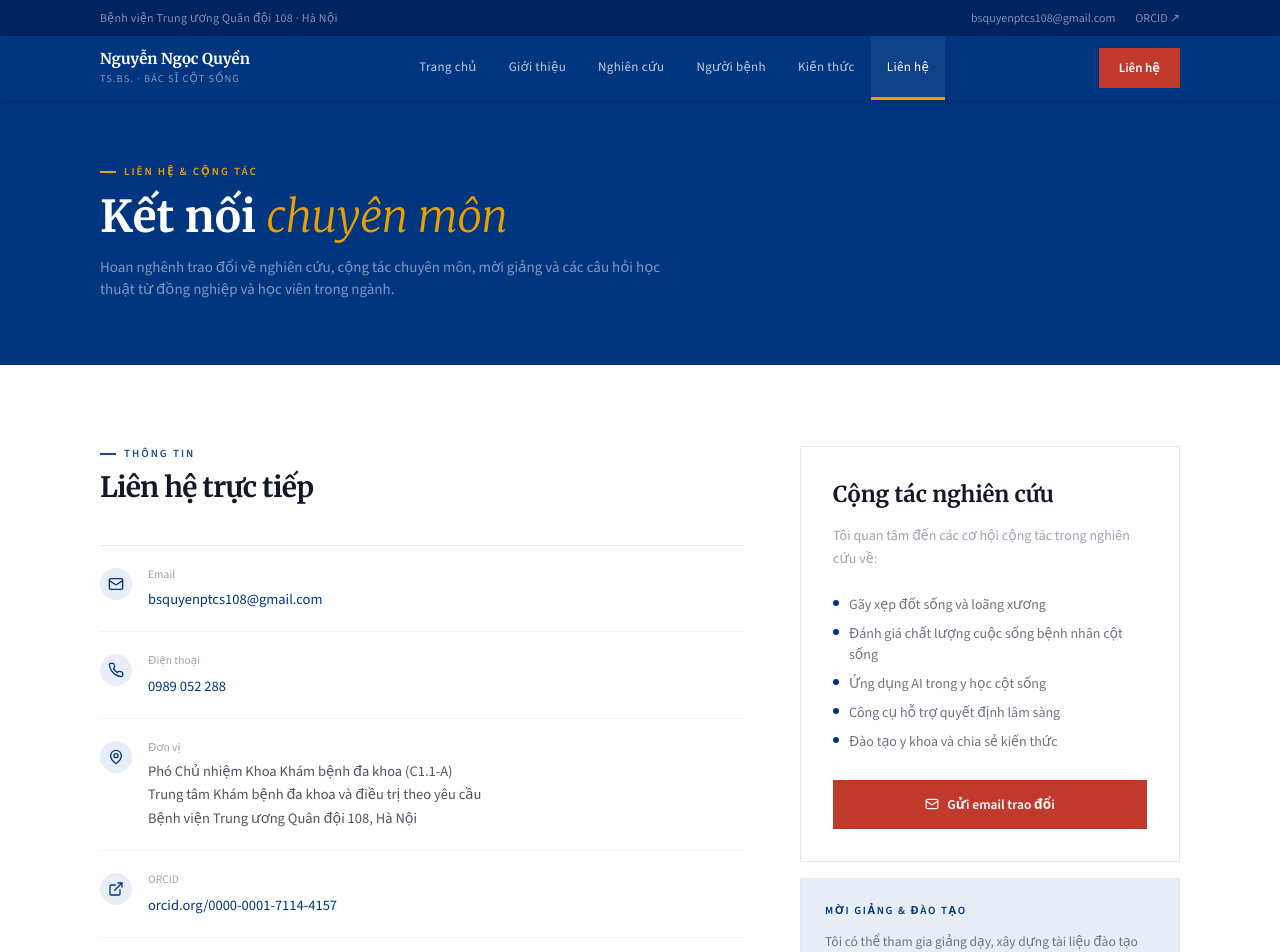
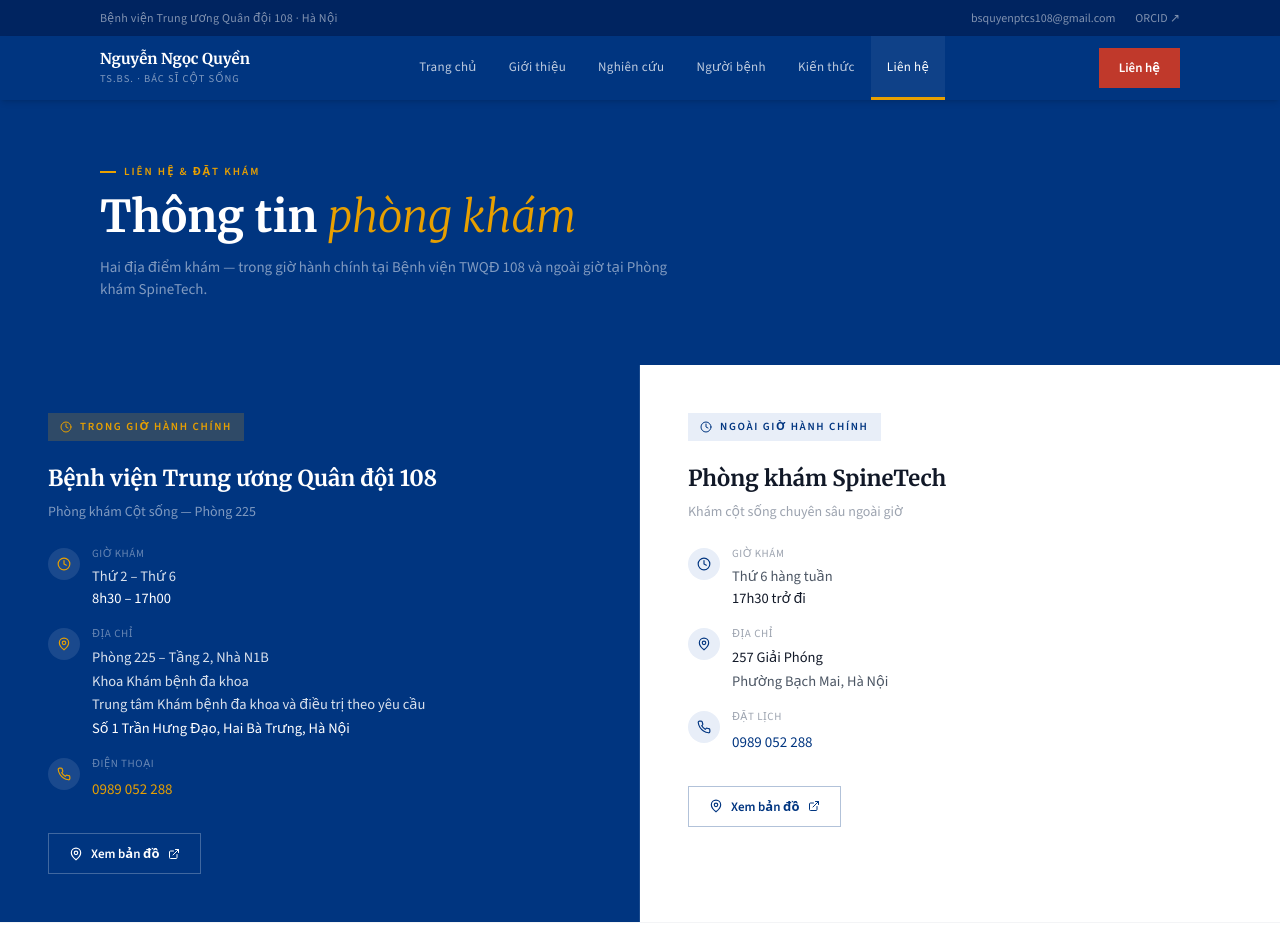
Before and after one commit to Tsquyencotsong-source/bs-quyen-website, a Next.js app: page /contact in a window 1280 px wide. Shown: the top 952 px of the page. Built offline with nearby package versions, Linux system fonts and the light colour scheme.

Commit message:
cap nhat trang lien he va phong kham

```diff
--- a/src/app/contact/page.tsx
+++ b/src/app/contact/page.tsx
@@ -1,11 +1,11 @@
 import type { Metadata } from "next";
-import { Mail, Phone, MapPin, ExternalLink } from "lucide-react";
+import { Mail, Phone, MapPin, Clock, ExternalLink } from "lucide-react";
 import { Container, Section, SectionHeader } from "@/components/Section";
 import { DOCTOR } from "@/data/content";
 
 export const metadata: Metadata = {
-  title: "Liên hệ",
-  description: "Liên hệ TS.BS. Nguyễn Ngọc Quyền để trao đổi nghiên cứu, cộng tác chuyên môn hoặc mời giảng.",
+  title: "Liên hệ & Đặt khám",
+  description: "Thông tin phòng khám, giờ khám và liên hệ TS.BS. Nguyễn Ngọc Quyền.",
 };
 
 export default function ContactPage() {
@@ -13,132 +13,185 @@ export default function ContactPage() {
     <>
       <div className="bg-navy py-12 md:py-16">
         <Container>
-          <p className="eyebrow-gold mb-2">Liên hệ & Cộng tác</p>
+          <p className="eyebrow-gold mb-2">Liên hệ & Đặt khám</p>
           <h1 className="font-serif-brand text-[clamp(28px,4vw,44px)] font-bold text-white leading-tight">
-            Kết nối <em className="font-light italic text-brand-gold">chuyên môn</em>
+            Thông tin <em className="font-light italic text-brand-gold">phòng khám</em>
           </h1>
           <p className="text-[15px] font-light text-white/50 mt-3 max-w-xl">
-            Hoan nghênh trao đổi về nghiên cứu, cộng tác chuyên môn, mời giảng và các câu
-            hỏi học thuật từ đồng nghiệp và học viên trong ngành.
+            Hai địa điểm khám — trong giờ hành chính tại Bệnh viện TWQĐ 108
+            và ngoài giờ tại Phòng khám SpineTech.
           </p>
         </Container>
       </div>
 
+      {/* HAI KHỐI PHÒNG KHÁM */}
+      <div className="grid md:grid-cols-2">
+
+        {/* TRONG GIỜ — Bệnh viện 108 */}
+        <div className="bg-navy px-8 md:px-12 py-12 border-r border-white/10">
+          <div className="inline-flex items-center gap-2 bg-brand-gold/20 text-brand-gold text-[11px] font-semibold tracking-[0.15em] uppercase px-3 py-1.5 mb-6">
+            <Clock size={12} />
+            Trong giờ hành chính
+          </div>
+          <h2 className="font-serif-brand text-[22px] font-bold text-white mb-2 leading-tight">
+            Bệnh viện Trung ương Quân đội 108
+          </h2>
+          <p className="text-[14px] text-white/50 mb-6">Phòng khám Cột sống — Phòng 225</p>
+
+          <ul className="space-y-4 list-none">
+            <li className="flex gap-3 items-start">
+              <div className="w-8 h-8 rounded-full bg-white/10 flex items-center justify-center flex-shrink-0 mt-0.5">
+                <Clock size={14} className="text-brand-gold" />
+              </div>
+              <div>
+                <p className="text-[11px] text-white/40 uppercase tracking-wider mb-1">Giờ khám</p>
+                <p className="text-[14.5px] text-white/85 font-light">
+                  Thứ 2 – Thứ 6<br />
+                  <span className="text-white font-medium">8h30 – 17h00</span>
+                </p>
+              </div>
+            </li>
+            <li className="flex gap-3 items-start">
+              <div className="w-8 h-8 rounded-full bg-white/10 flex items-center justify-center flex-shrink-0 mt-0.5">
+                <MapPin size={14} className="text-brand-gold" />
+              </div>
+              <div>
+                <p className="text-[11px] text-white/40 uppercase tracking-wider mb-1">Địa chỉ</p>
+                <p className="text-[14.5px] text-white/85 font-light leading-relaxed">
+                  Phòng 225 – Tầng 2, Nhà N1B<br />
+                  Khoa Khám bệnh đa khoa<br />
+                  Trung tâm Khám bệnh đa khoa và điều trị theo yêu cầu<br />
+                  <span className="text-white font-medium">Số 1 Trần Hưng Đạo, Hai Bà Trưng, Hà Nội</span>
+                </p>
+              </div>
+            </li>
+            <li className="flex gap-3 items-start">
+              <div className="w-8 h-8 rounded-full bg-white/10 flex items-center justify-center flex-shrink-0 mt-0.5">
+                <Phone size={14} className="text-brand-gold" />
+              </div>
+              <div>
+                <p className="text-[11px] text-white/40 uppercase tracking-wider mb-1">Điện thoại</p>
+                <a href="tel:0989052288" className="text-[15px] text-brand-gold font-medium hover:underline underline-offset-2">
+                  0989 052 288
+                </a>
+              </div>
+            </li>
+          </ul>
+
+          <a
+            href="https://maps.google.com/?q=Bệnh+viện+Trung+ương+Quân+đội+108,+1+Trần+Hưng+Đạo,+Hà+Nội"
+            target="_blank"
+            rel="noopener noreferrer"
+            className="inline-flex items-center gap-2 mt-8 text-[13px] font-semibold text-white border border-white/25 px-5 py-2.5 hover:bg-white/10 transition-colors"
+          >
+            <MapPin size={14} />
+            Xem bản đồ
+            <ExternalLink size={12} />
+          </a>
+        </div>
+
+        {/* NGOÀI GIỜ — SpineTech */}
+        <div className="bg-white px-8 md:px-12 py-12">
+          <div className="inline-flex items-center gap-2 bg-navy-pale text-navy text-[11px] font-semibold tracking-[0.15em] uppercase px-3 py-1.5 mb-6">
+            <Clock size={12} />
+            Ngoài giờ hành chính
+          </div>
+          <h2 className="font-serif-brand text-[22px] font-bold text-gray-900 mb-2 leading-tight">
+            Phòng khám SpineTech
+          </h2>
+          <p className="text-[14px] text-gray-400 mb-6">Khám cột sống chuyên sâu ngoài giờ</p>
+
+          <ul className="space-y-4 list-none">
+            <li className="flex gap-3 items-start">
+              <div className="w-8 h-8 rounded-full bg-navy-pale flex items-center justify-center flex-shrink-0 mt-0.5">
+                <Clock size={14} className="text-navy" />
+              </div>
+              <div>
+                <p className="text-[11px] text-gray-400 uppercase tracking-wider mb-1">Giờ khám</p>
+                <p className="text-[14.5px] text-gray-600 font-light">
+                  Thứ 6 hàng tuần<br />
+                  <span className="text-gray-900 font-medium">17h30 trở đi</span>
+                </p>
+              </div>
+            </li>
+            <li className="flex gap-3 items-start">
+              <div className="w-8 h-8 rounded-full bg-navy-pale flex items-center justify-center flex-shrink-0 mt-0.5">
+                <MapPin size={14} className="text-navy" />
+              </div>
+              <div>
+                <p className="text-[11px] text-gray-400 uppercase tracking-wider mb-1">Địa chỉ</p>
+                <p className="text-[14.5px] text-gray-600 font-light leading-relaxed">
+                  <span className="text-gray-900 font-medium">257 Giải Phóng</span><br />
+                  Phường Bạch Mai, Hà Nội
+                </p>
+              </div>
+            </li>
+            <li className="flex gap-3 items-start">
+              <div className="w-8 h-8 rounded-full bg-navy-pale flex items-center justify-center flex-shrink-0 mt-0.5">
+                <Phone size={14} className="text-navy" />
+              </div>
+              <div>
+                <p className="text-[11px] text-gray-400 uppercase tracking-wider mb-1">Đặt lịch</p>
+                <a href="tel:0989052288" className="text-[15px] text-navy font-medium hover:underline underline-offset-2">
+                  0989 052 288
+                </a>
+              </div>
+            </li>
+          </ul>
+
+          <a
+            href="https://maps.google.com/?q=257+Giải+Phóng,+Bạch+Mai,+Hà+Nội"
+            target="_blank"
+            rel="noopener noreferrer"
+            className="inline-flex items-center gap-2 mt-8 text-[13px] font-semibold text-navy border border-navy/30 px-5 py-2.5 hover:bg-navy-pale transition-colors"
+          >
+            <MapPin size={14} />
+            Xem bản đồ
+            <ExternalLink size={12} />
+          </a>
+        </div>
+      </div>
+
+      {/* THÔNG TIN LIÊN HỆ + CỘNG TÁC */}
       <Section>
         <Container>
           <div className="grid md:grid-cols-[1fr_380px] gap-14 items-start">
-            {/* Contact info */}
             <div>
-              <SectionHeader eyebrow="Thông tin" title="Liên hệ trực tiếp" />
+              <SectionHeader eyebrow="Liên hệ học thuật" title="Cộng tác & Nghiên cứu" />
               <ul className="list-none border-t border-gray-200 space-y-0">
                 {[
-                  {
-                    icon: <Mail size={16} />,
-                    label: "Email",
-                    value: DOCTOR.email,
-                    link: `mailto:${DOCTOR.email}`,
-                  },
-                  {
-                    icon: <Phone size={16} />,
-                    label: "Điện thoại",
-                    value: DOCTOR.phone,
-                    link: `tel:${DOCTOR.phone.replace(/\s/g, "")}`,
-                  },
-                  {
-                    icon: <MapPin size={16} />,
-                    label: "Đơn vị",
-                    value: `${DOCTOR.position}\n${DOCTOR.department}\n${DOCTOR.hospital}, Hà Nội`,
-                    link: null,
-                  },
-                  {
-                    icon: <ExternalLink size={16} />,
-                    label: "ORCID",
-                    value: DOCTOR.orcid.replace("https://", ""),
-                    link: DOCTOR.orcid,
-                    external: true,
-                  },
+                  { icon: <Mail size={16} />, label: "Email", value: DOCTOR.email, link: `mailto:${DOCTOR.email}` },
+                  { icon: <Phone size={16} />, label: "Điện thoại", value: DOCTOR.phone, link: `tel:${DOCTOR.phone.replace(/\s/g, "")}` },
+                  { icon: <ExternalLink size={16} />, label: "ORCID", value: DOCTOR.orcid.replace("https://", ""), link: DOCTOR.orcid, external: true },
                 ].map(({ icon, label, value, link, external }) => (
-                  <li key={label} className="flex gap-4 py-5 border-b border-gray-100 items-start">
+                  <li key={label} className="flex gap-4 py-4 border-b border-gray-100 items-start">
                     <div className="w-8 h-8 rounded-full bg-navy-pale flex items-center justify-center text-navy flex-shrink-0 mt-0.5">
                       {icon}
                     </div>
                     <div>
                       <p className="text-[11.5px] text-gray-400 mb-1">{label}</p>
-                      {link ? (
-                        <a
-                          href={link}
-                          target={external ? "_blank" : undefined}
-                          rel={external ? "noopener noreferrer" : undefined}
-                          className="text-[14.5px] font-light text-navy hover:underline underline-offset-2 whitespace-pre-line"
-                        >
+                      <a href={link} target={external ? "_blank" : undefined} rel={external ? "noopener noreferrer" : undefined}
+                        className="text-[14.5px] font-light text-navy hover:underline underline-offset-2">
                         {value}
                       </a>
-                      ) : (
-                        <p className="text-[14.5px] font-light text-gray-600 whitespace-pre-line leading-relaxed">
-                          {value}
-                        </p>
-                      )}
                     </div>
                   </li>
                 ))}
               </ul>
-
-              {/* Disclaimer */}
-              <div className="mt-8 p-4 border border-gray-200 bg-gray-50 text-[13px] font-light text-gray-500 leading-relaxed">
-                <strong className="font-semibold text-gray-700 block mb-1">Lưu ý quan trọng</strong>
-                Tôi không tư vấn điều trị cá nhân hóa qua email hay website. Nếu bạn là bệnh
-                nhân cần thăm khám, vui lòng đến trực tiếp tại Phòng khám Cột sống —{" "}
-                {DOCTOR.hospital}.
-              </div>
             </div>
 
-            {/* Collaboration panel */}
-            <div className="space-y-4">
             <div className="bg-white border border-gray-200 p-8">
-                <h3 className="font-serif-brand text-[22px] font-bold text-gray-900 mb-4 leading-snug">
+              <h3 className="font-serif-brand text-[20px] font-bold text-gray-900 mb-4 leading-snug">
                 Cộng tác nghiên cứu
               </h3>
               <p className="text-[14px] font-light leading-relaxed text-gray-400 mb-6">
-                  Tôi quan tâm đến các cơ hội cộng tác trong nghiên cứu về:
+                Hoan nghênh trao đổi về nghiên cứu khoa học, cộng tác chuyên môn và mời giảng từ đồng nghiệp, học viên trong ngành.
               </p>
-                <ul className="list-none space-y-2 mb-7">
-                  {[
-                    "Gãy xẹp đốt sống và loãng xương",
-                    "Đánh giá chất lượng cuộc sống bệnh nhân cột sống",
-                    "Ứng dụng AI trong y học cột sống",
-                    "Công cụ hỗ trợ quyết định lâm sàng",
-                    "Đào tạo y khoa và chia sẻ kiến thức",
-                  ].map((item) => (
-                    <li key={item} className="flex items-start gap-2.5 text-[14px] text-gray-500 font-light">
-                      <span className="w-1.5 h-1.5 rounded-full bg-navy mt-1.5 flex-shrink-0" />
-                      {item}
-                    </li>
-                  ))}
-                </ul>
-                <a
-                  href={`mailto:${DOCTOR.email}?subject=Đề xuất cộng tác nghiên cứu`}
-                  className="btn-primary w-full justify-center"
-                >
-                  <Mail size={14} />
-                  Gửi email trao đổi
+              <a href={`mailto:${DOCTOR.email}?subject=Đề xuất cộng tác nghiên cứu`} className="btn-primary w-full justify-center">
+                <Mail size={14} /> Gửi email trao đổi
               </a>
-              </div>
-
-              {/* For colleagues */}
-              <div className="bg-navy-pale border border-gray-200 p-6">
-                <p className="text-[11px] font-semibold tracking-[0.15em] uppercase text-navy mb-3">
-                  Mời giảng & Đào tạo
-                </p>
-                <p className="text-[13.5px] font-light leading-relaxed text-gray-500 mb-4">
-                  Tôi có thể tham gia giảng dạy, xây dựng tài liệu đào tạo hoặc phát triển
-                  chương trình học cho các đơn vị y tế, trường đại học y dược.
-                </p>
-                <a
-                  href={`mailto:${DOCTOR.email}?subject=Mời giảng`}
-                  className="btn-outline-navy w-full justify-center"
-                >
-                  Liên hệ mời giảng
-                </a>
+              <div className="mt-5 pt-4 border-t border-gray-100 text-[12.5px] font-light text-gray-400 leading-relaxed">
+                <strong className="font-semibold text-gray-600">Lưu ý:</strong> Tôi không tư vấn điều trị cá nhân hóa qua email. Để được khám, vui lòng đến trực tiếp tại một trong hai địa điểm phòng khám ở trên.
               </div>
             </div>
           </div>
```
Lines whose indentation alone changed are shown as unchanged.
